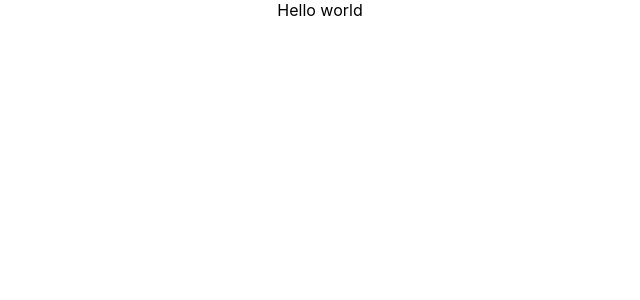
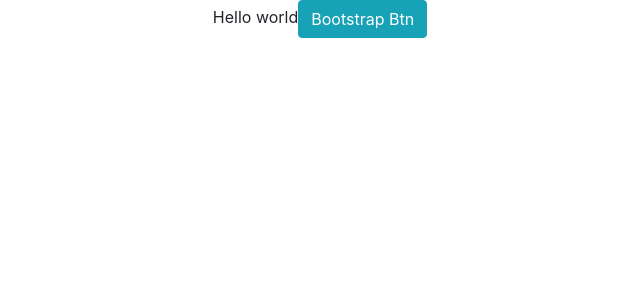
Before and after one commit to BarrBozzO/my-budget-tracker, a React (Create React App) app: page / in a window 1280 px wide. Shown: the top 300 px of the page, without its empty margins (320-960 px from the left). Built offline with nearby package versions, Linux system fonts and the light colour scheme.

Commit message:
Install bootstrap

```diff
--- a/package.json
+++ b/package.json
@@ -3,7 +3,9 @@
   "version": "0.1.0",
   "private": true,
   "dependencies": {
+    "bootstrap": "^4.3.1",
     "react": "^16.8.6",
+    "react-bootstrap": "^1.0.0-beta.9",
     "react-dom": "^16.8.6",
     "react-scripts": "3.0.1"
   },
--- a/src/components/App.js
+++ b/src/components/App.js
@@ -1,8 +1,15 @@
 import React from "react";
+import { Button } from "react-bootstrap";
+
 import "../assets/App.css";
 
 function App() {
-  return <div className="App">Hello world</div>;
+  return (
+    <div className="App">
+      Hello world
+      <Button variant={"info"}>Bootstrap Btn</Button>
+    </div>
+  );
 }
 
 export default App;
--- a/src/index.js
+++ b/src/index.js
@@ -1,5 +1,7 @@
 import React from "react";
 import ReactDOM from "react-dom";
+import "bootstrap/dist/css/bootstrap.min.css";
+
 import "./index.css";
 import App from "./components/App";
 import * as serviceWorker from "./serviceWorker";
```
Also changed, not shown: 1 other file (tests, documents, lock files or other folders).
